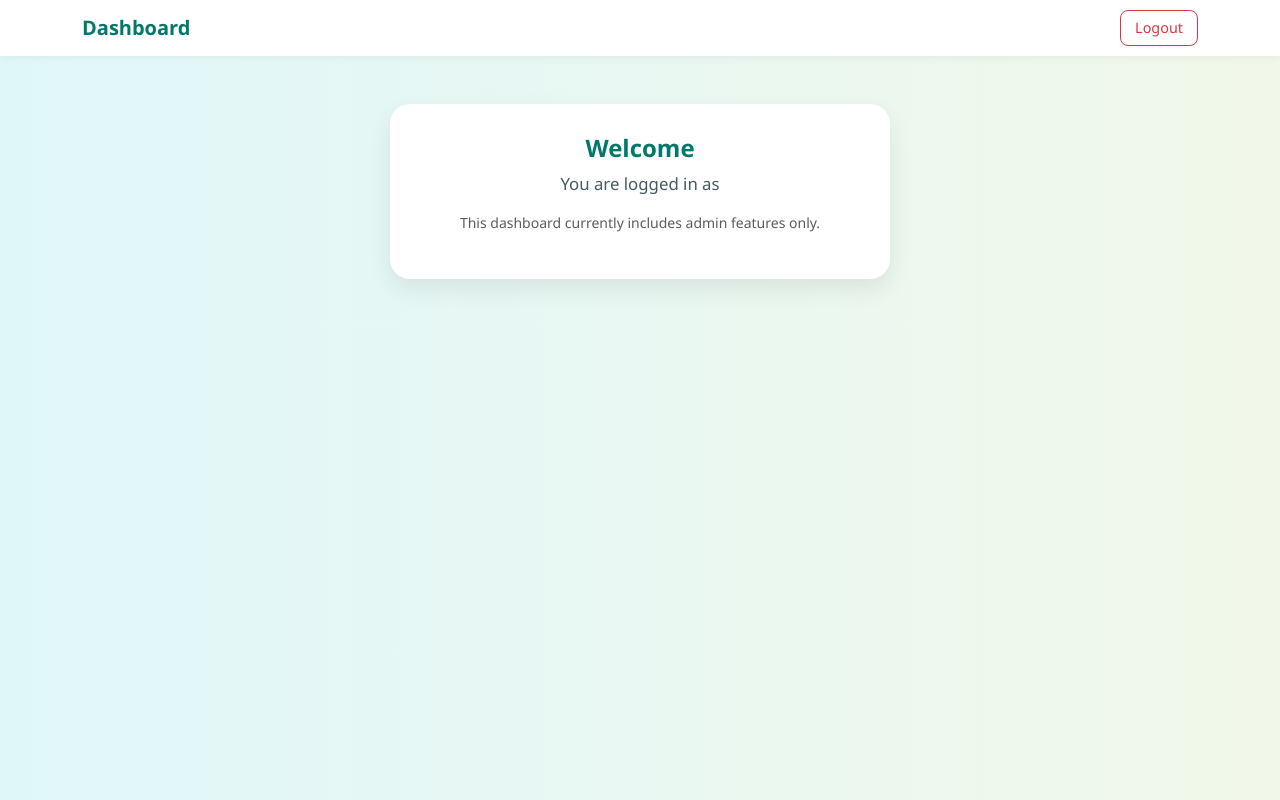
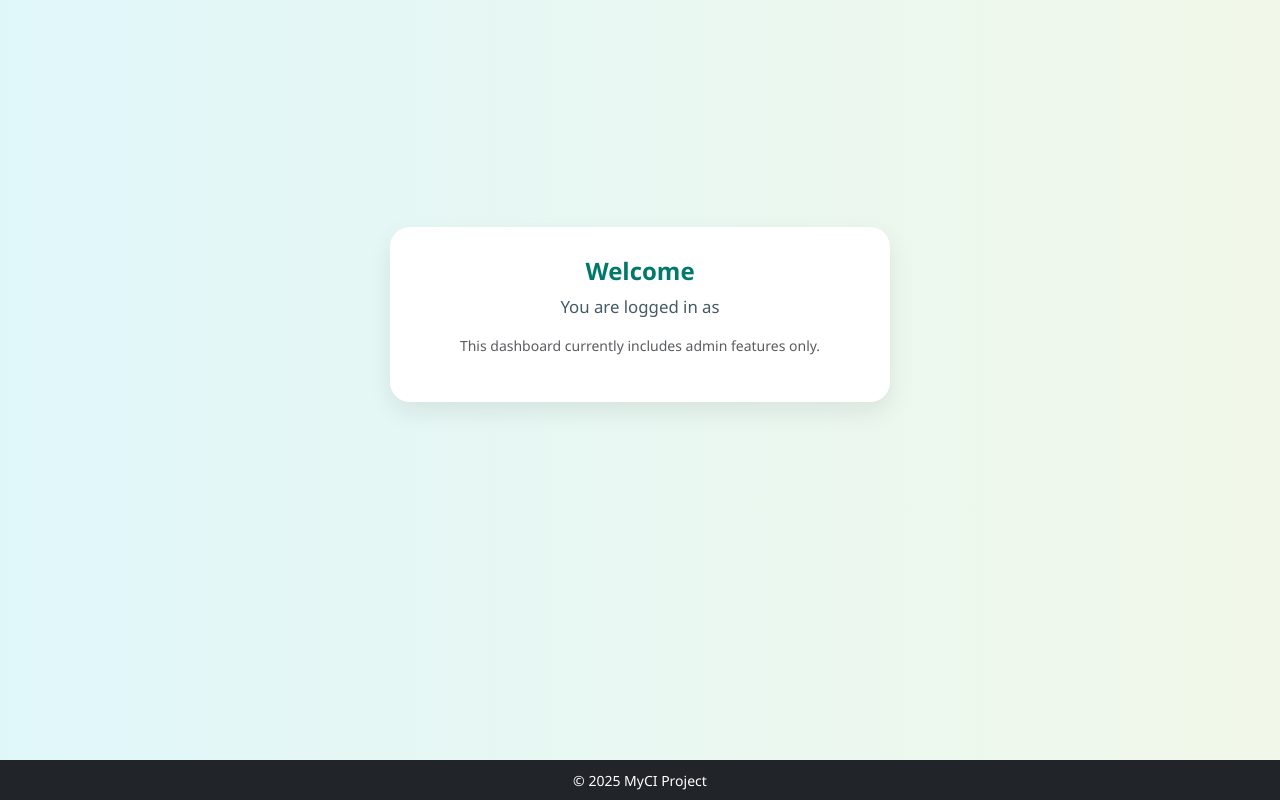
Before and after one commit to dfwFau/WebSystem-ITE311, a CodeIgniter 4 app: the page made by app/Views/dashboard.php in a window 1280 px wide. Run offline with PHP 8.4 and a stand-in for CodeIgniter, Linux system fonts and the light colour scheme; the template is opened without the code that fills it, so the values that code supplies are empty; some libraries are stand-ins or nearby versions.

Commit message:
add auth/dashboard

```diff
--- a/app/Views/template.php
+++ b/app/Views/template.php
@@ -2,107 +2,40 @@
 <html lang="en">
 <head>
   <meta charset="UTF-8">
-    <title><?= $this->renderSection('title') ?></title>
   <meta name="viewport" content="width=device-width, initial-scale=1">
+  <title><?= $this->renderSection('title') ?> - MyCI</title>
+  <!-- Bootstrap CSS -->
+  <link href="https://cdn.jsdelivr.net/npm/bootstrap@5.3.2/dist/css/bootstrap.min.css" rel="stylesheet">
+</head>
+<body class="d-flex flex-column min-vh-100 bg-light">
 
-    <!-- Bootstrap 5 CDN -->
-    <link href="https://cdn.jsdelivr.net/npm/bootstrap@5.3.2/dist/css/bootstrap.min.css" rel="stylesheet">
-
-    <style>
-        body {
-            background: linear-gradient(to right, #e0f7fa, #f1f8e9);
-            font-family: 'Segoe UI', Tahoma, Geneva, Verdana, sans-serif;
-        }
-
-        .navbar {
-            background-color: #ffffff;
-            box-shadow: 0 2px 8px rgba(0, 0, 0, 0.05);
-        }
-
-        .navbar-brand {
-            color: #00796b;
-            font-weight: bold;
-        }
-
-        .nav-link {
-            color: #00796b !important;
-            font-weight: 500;
-            transition: color 0.2s ease-in-out;
-        }
-
-        .nav-link:hover {
-            color: #004d40 !important;
-        }
-
-        .btn-logout {
-            font-size: 0.9rem;
-            padding: 6px 14px;
-            border-radius: 8px;
-            border: 1px solid #dc3545;
-            color: #dc3545;
-            transition: all 0.2s ease-in-out;
-        }
-
-        .btn-logout:hover {
-            background-color: #dc3545;
-            color: white;
-        }
-    </style>
-</head>
-<body>
-
-<!-- Navbar -->
-<nav class="navbar navbar-expand-lg">
+  <?php if (!session()->get('isAuthenticated')): ?>
+    <!-- NAVBAR for guests (not logged in) -->
+    <nav class="navbar navbar-expand-lg navbar-dark bg-dark">
       <div class="container">
-        <!-- Brand goes to Dashboard if logged in, else Home -->
-        <a class="navbar-brand" href="<?= session()->get('isLoggedIn') ? base_url('dashboard') : base_url('/') ?>">
-            Dashboard
-        </a>
-        <button class="navbar-toggler" type="button" data-bs-toggle="collapse" data-bs-target="#navbarNav">
-            <span class="navbar-toggler-icon"></span>
-        </button>
-
-        <div class="collapse navbar-collapse" id="navbarNav">
-			<ul class="navbar-nav ms-auto">
-				<?php if (!session()->get('isLoggedIn')): ?>
-					<!-- Show only when not logged in -->
-					<li class="nav-item">
-						<a class="nav-link" href="<?= base_url('/') ?>">Home</a>
-					</li>
-					<li class="nav-item">
-						<a class="nav-link" href="<?= base_url('about') ?>">About</a>
-					</li>
-					<li class="nav-item">
-						<a class="nav-link" href="<?= base_url('contact') ?>">Contact</a>
-					</li>
-					<li class="nav-item">
-						<a class="nav-link" href="<?= base_url('login') ?>">Login</a>
-					</li>
-				<?php else: ?>
-					<!-- Role-specific navigation when logged in -->
-					<?php if (session()->get('userRole') === 'admin'): ?>
-						<li class="nav-item dropdown">
-							<a class="nav-link dropdown-toggle" href="#" id="adminMenu" role="button" data-bs-toggle="dropdown" aria-expanded="false">
-								Admin
-							</a>
-							<ul class="dropdown-menu" aria-labelledby="adminMenu">
-								<li><a class="dropdown-item disabled" href="#">Manage Users</a></li>
-								<li><a class="dropdown-item disabled" href="#">Reports</a></li>
-								<li><a class="dropdown-item disabled" href="#">Settings</a></li>
-							</ul>
-						</li>
-					<?php endif; ?>
-					<li class="nav-item">
-						<a class="btn btn-sm btn-outline-danger btn-logout ms-2" href="<?= base_url('logout') ?>">Logout</a>
-					</li>
-				<?php endif; ?>
-			</ul>
+        <a class="navbar-brand" href="<?= base_url('/') ?>">MySite</a>
+        <div class="ms-auto">
+          <a class="btn btn-outline-light me-2" href="<?= base_url('/') ?>">Home</a>
+          <a class="btn btn-outline-light me-2" href="<?= base_url('/about') ?>">About</a>
+          <a class="btn btn-outline-light me-2" href="<?= base_url('/contact') ?>">Contact</a>
+          <a class="btn btn-success" href="<?= base_url('/login') ?>">Login</a>
         </div>
       </div>
     </nav>
+  <?php else: ?>
+    <!-- Include role-based header -->
+    <?= $this->include('template/header') ?>
+  <?php endif; ?>
 
-    <!-- Main Content -->
+  <!-- Centered Page Content -->
+  <div class="container text-center my-auto py-5">
     <?= $this->renderSection('content') ?>
+  </div>
+
+  <!-- Footer -->
+  <footer class="bg-dark text-white text-center py-2 mt-auto">
+    <small>&copy; <?= date('Y') ?> MyCI Project</small>
+  </footer>
 
   <!-- Bootstrap JS -->
   <script src="https://cdn.jsdelivr.net/npm/bootstrap@5.3.2/dist/js/bootstrap.bundle.min.js"></script>
```
Also changed, not shown: app/Views/auth/dashboard.php (+65 -0 lines), 5 other files. Lines whose indentation alone changed are shown as unchanged.
